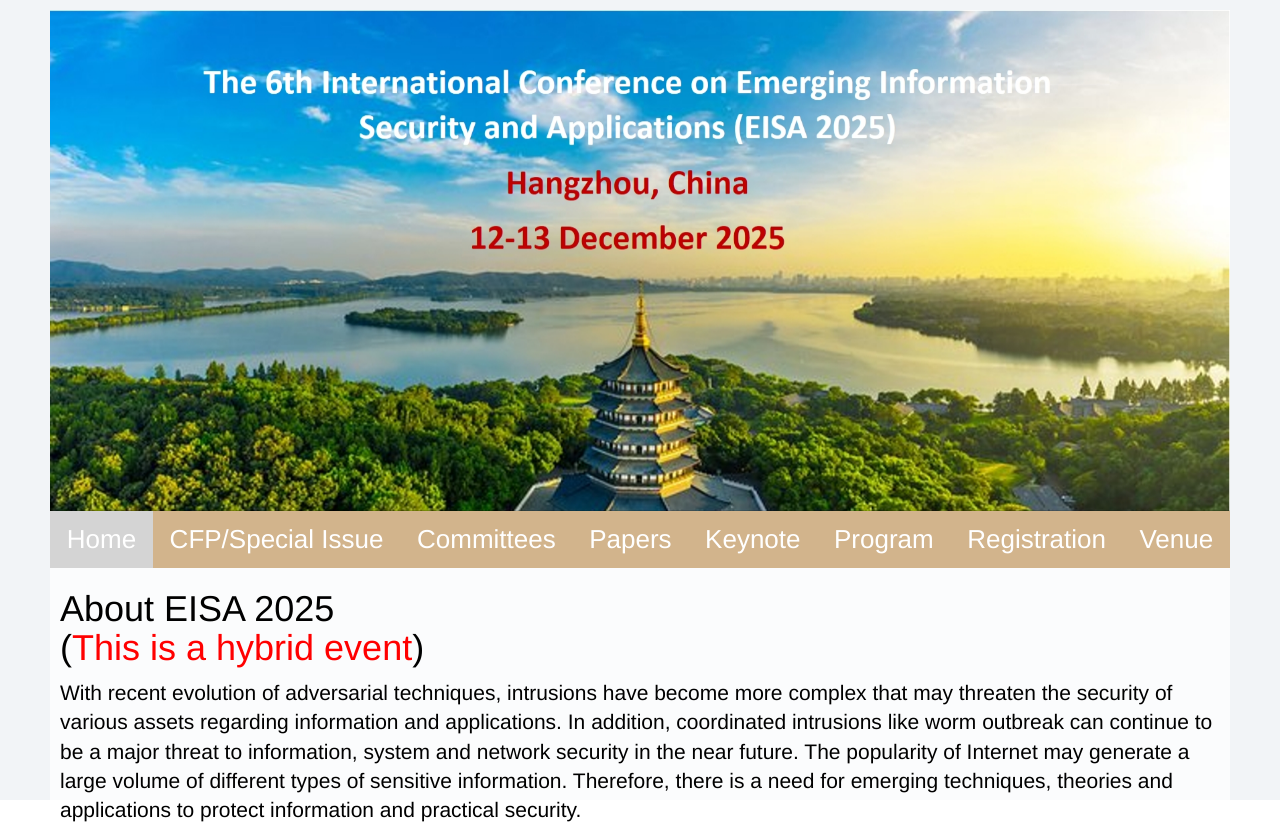
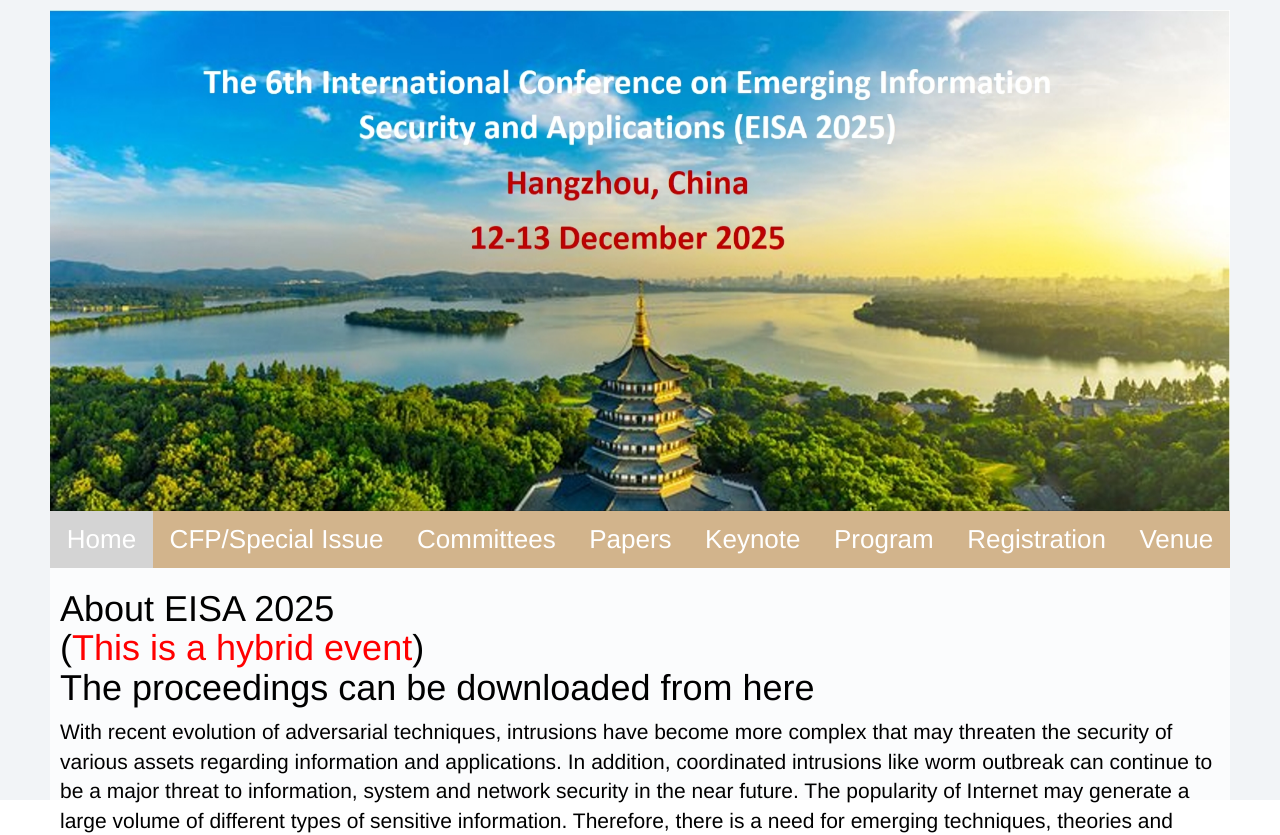
Before and after one commit to sptagelab/EISA, a plain HTML site: page 2025/index.html in a window 1280 px wide. Shown: the top 835 px of the page. Drawn offline with Linux system fonts and the light colour scheme.

Commit message:
Update index.html

```diff
--- a/2025/index.html
+++ b/2025/index.html
@@ -55,7 +55,8 @@
             <div class="mastbody">
               <div class="tab-content">
                   <div role="tabpanel" class="tab-pane active" id="home">
-                      <h1>About EISA 2025 <br> (<FONT COLOR="#ff0000">This is a hybrid event</FONT>) </h1>
+                      <h1>About EISA 2025 <br> (<FONT COLOR="#ff0000">This is a hybrid event</FONT>) <br>
+					  The proceedings can be downloaded from <a href=" ">here</a> </h1>
                       <p class="lead">
                           With recent evolution of adversarial techniques, intrusions have become more complex that may threaten the security of various assets regarding information and applications. In addition, coordinated intrusions like worm outbreak can continue to be a major threat to information, system and network security in the near future. The popularity of Internet may generate a large volume of different types of sensitive information. Therefore, there is a need for emerging techniques, theories and applications to protect information and practical security. <br><br>
 
```
